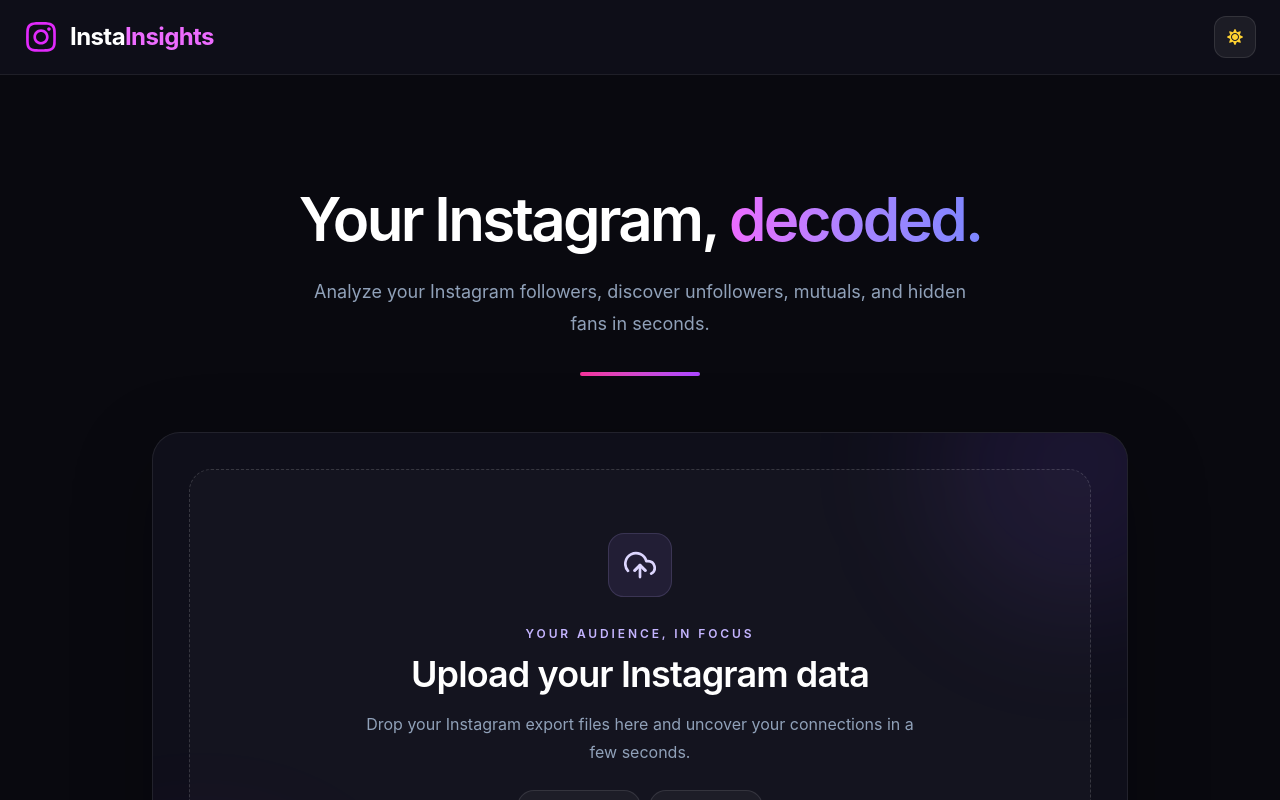
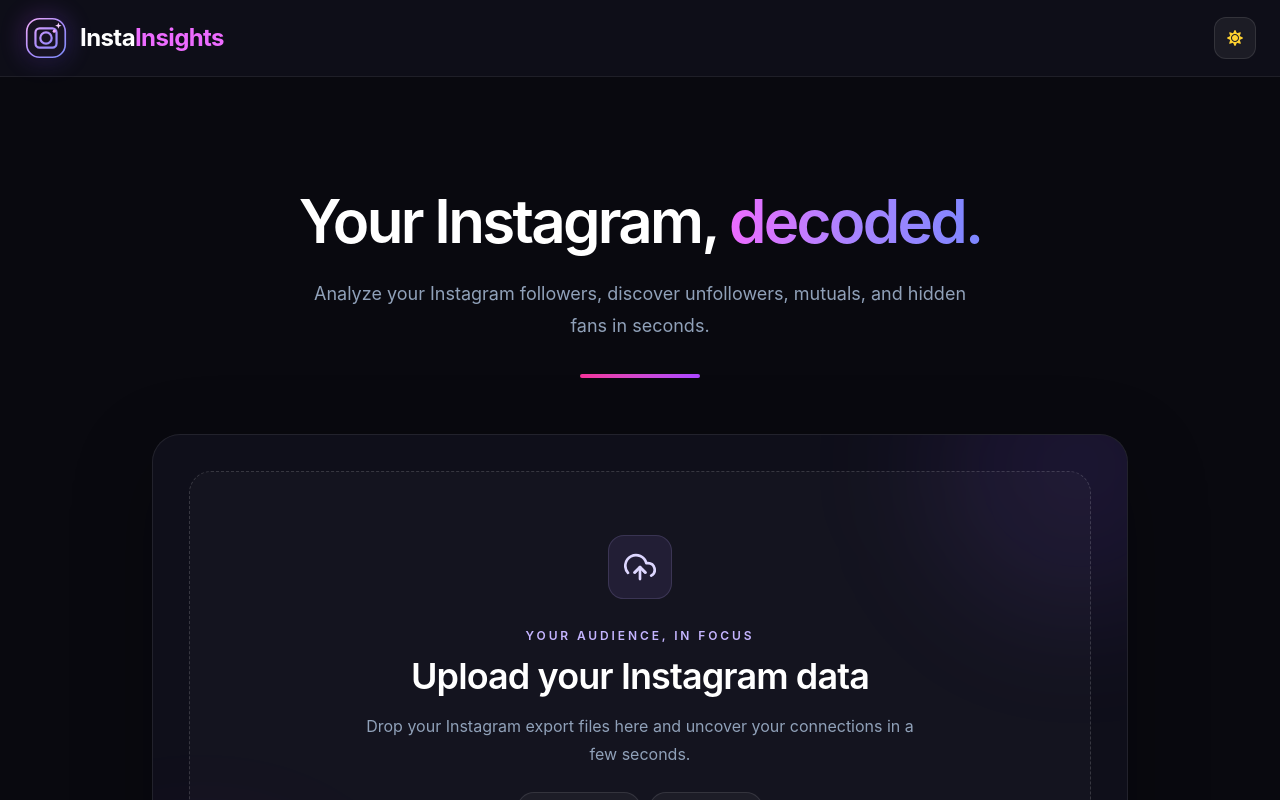
Before and after one commit to surazzzj/insta-analyzer, a React (Vite) app: page / in a window 1280 px wide. Shown: the top 800 px of the page. Built offline with nearby package versions, Linux system fonts and the light colour scheme.

Commit message:
Replace generic Instagram glyph with custom brand logo

```diff
--- a/src/App.jsx
+++ b/src/App.jsx
@@ -1,5 +1,5 @@
 import { useEffect, useState } from "react";
-import { FaInstagram, FaMoon, FaSun } from "react-icons/fa";
+import { FaMoon, FaSun } from "react-icons/fa";
 import { motion } from "framer-motion";
 import { Toaster, toast } from "react-hot-toast";
 
@@ -177,10 +177,29 @@ function App() {
 
           <div className="flex items-center gap-3">
 
-            <FaInstagram
-              size={34}
-              className="text-fuchsia-500"
-            />
+            <div className="relative flex h-11 w-11 shrink-0 items-center justify-center">
+              <div className="absolute inset-0 rounded-[15px] bg-gradient-to-br from-fuchsia-500 via-violet-500 to-indigo-500 opacity-25 blur-md" />
+              <svg
+                viewBox="0 0 48 48"
+                role="img"
+                aria-label="InstaInsights logo"
+                className="relative h-11 w-11 drop-shadow-lg"
+                fill="none"
+              >
+                <defs>
+                  <linearGradient id="insightLogoGradient" x1="5" y1="4" x2="43" y2="44" gradientUnits="userSpaceOnUse">
+                    <stop stopColor="#F0ABFC" />
+                    <stop offset=".52" stopColor="#A78BFA" />
+                    <stop offset="1" stopColor="#818CF8" />
+                  </linearGradient>
+                </defs>
+                <rect x="3" y="3" width="42" height="42" rx="14" fill="#171322" stroke="url(#insightLogoGradient)" strokeWidth="1.8" />
+                <path d="M17 13.5h14A4.5 4.5 0 0 1 35.5 18v12a4.5 4.5 0 0 1-4.5 4.5H17a4.5 4.5 0 0 1-4.5-4.5V18a4.5 4.5 0 0 1 4.5-4.5Z" stroke="url(#insightLogoGradient)" strokeWidth="2.4" />
+                <circle cx="24" cy="24" r="6.2" stroke="url(#insightLogoGradient)" strokeWidth="2.4" />
+                <circle cx="33" cy="16.5" r="1.7" fill="#F0ABFC" />
+                <path d="m37.5 7 .9 2.6L41 10.5l-2.6.9-.9 2.6-.9-2.6-2.6-.9 2.6-.9.9-2.6Z" fill="#F5D0FE" />
+              </svg>
+            </div>
 
             <h1
               className={`text-2xl font-bold tracking-tight ${darkMode
```
